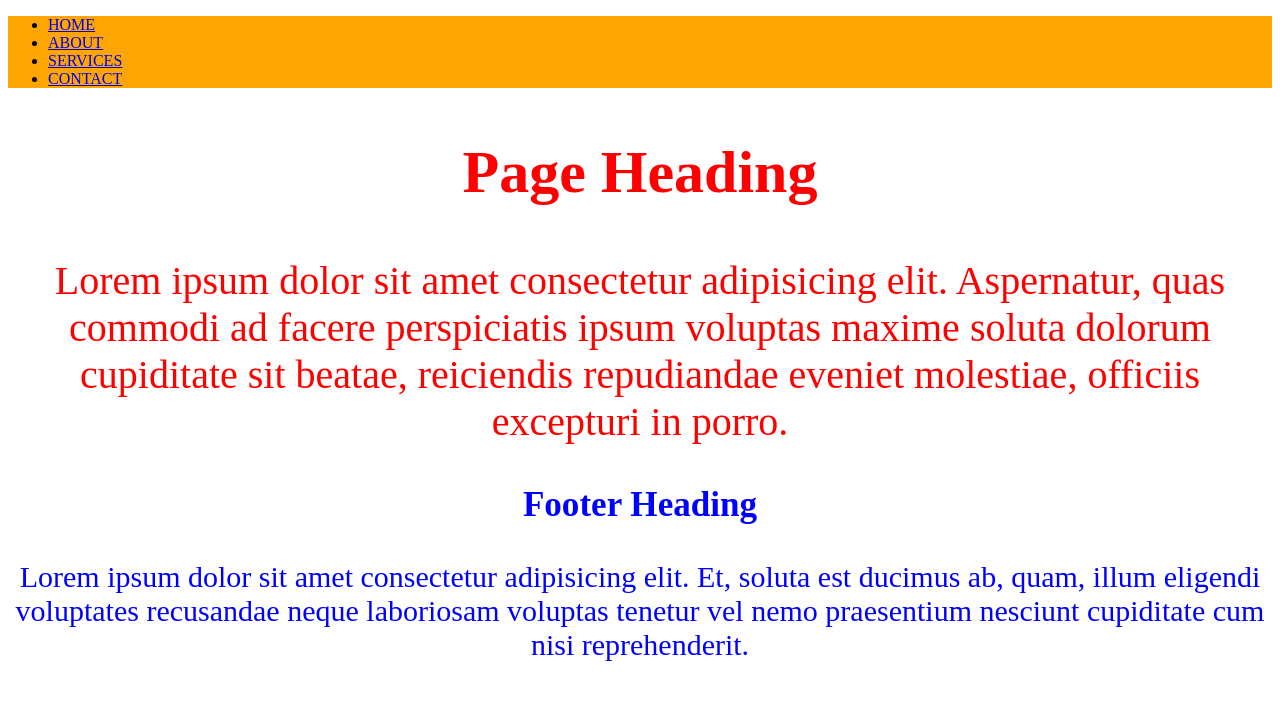
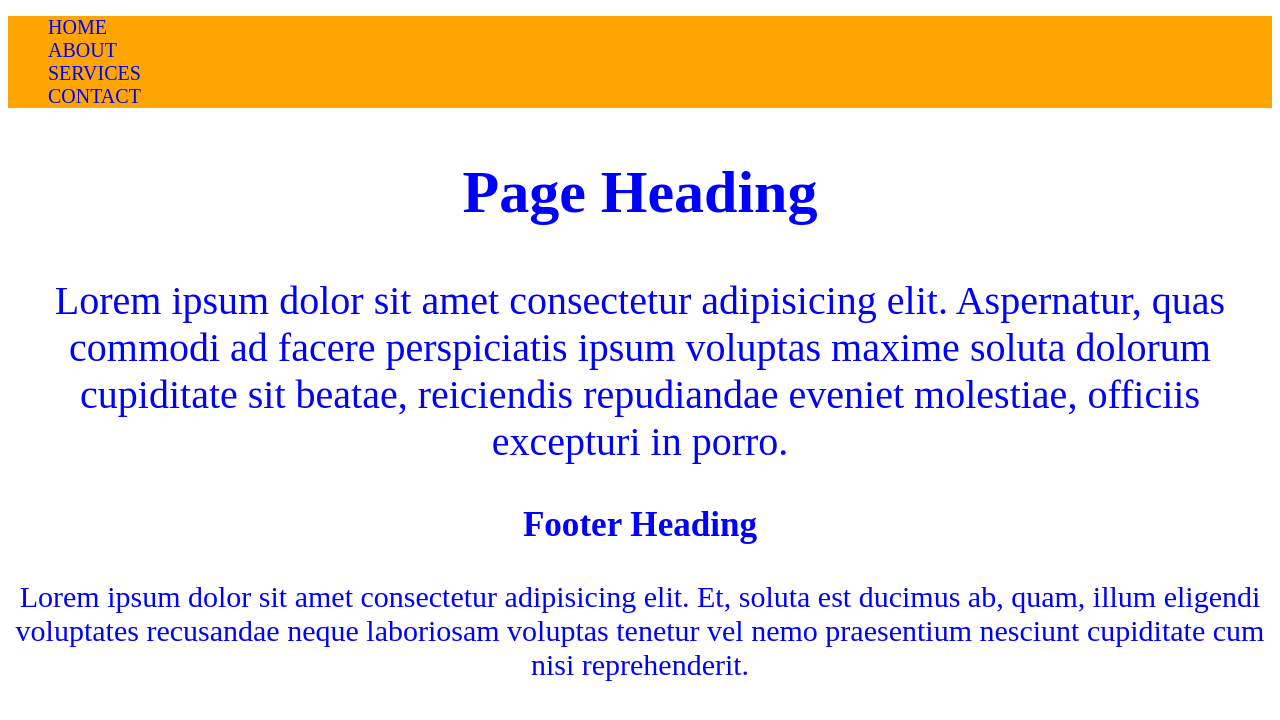
Before and after one commit to shuklaji7058/SASS, a website: page index.html in a window 1280 px wide. Drawn offline with Linux system fonts and the light colour scheme.

Commit message:
first commit

```diff
--- a/scss/main.scss
+++ b/scss/main.scss
@@ -1,5 +1,5 @@
 $color-secondary: blue;
-$color-teritary: grey;
+$color-teritary: rgba(128, 128, 128, 0.886);
 $color-primary: orange;
 
 $font-lg: 40px;
@@ -8,10 +8,23 @@ $font-sm: 20px;
 
 .nav {
   background-color: $color-primary;
+
+  ul li {
+    list-style: none;
+  }
+
+  a {
+    text-decoration: none;
+    font-size: $font-sm;
+    color: $color-secondary;
+
+    &:hover {
+      color: $color-teritary;
+    }
+  }
 }
 
 .banner {
-  $color-secondary: red;
   font-size: $font-lg;
   color: $color-secondary;
   text-align: center;
```
Also changed, not shown: css/main.css.
